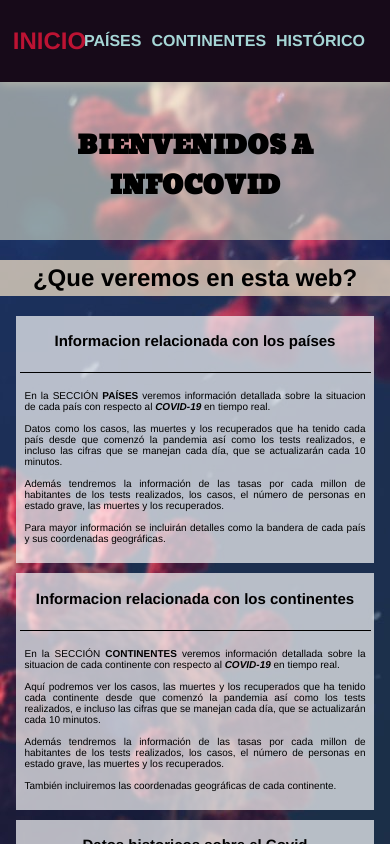
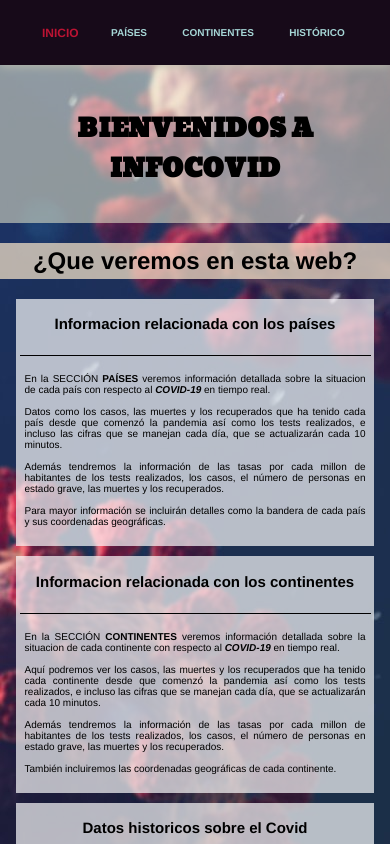
Before and after one commit to jamj2000/disweb, a Svelte app: page / in a window 390 px wide. In both pictures the pointer is over the element "INICIO". Shown: the top 844 px of the page. Built offline with nearby package versions, Linux system fonts and the light colour scheme.

Commit message:
Actualizacion navegador - Fin navegador 2

```diff
--- a/src/Nav.svelte
+++ b/src/Nav.svelte
@@ -53,10 +53,10 @@
     .menu span:hover {
         color: #BC1333;
         transition: transform 0.2s linear;
-        transform: scale(1.5);
+        transform: scale(1.4);
     }
 
-        @media (max-width: 320px) { /* 320 */
+        @media (max-width: 412px) { /* 320 */
             .menu {
                 padding: 10px;
             }
@@ -66,7 +66,7 @@
             .menu span:hover {
                 color: #BC1333;
                 transition: transform 0.2s linear;
-                transform: scale(1.3);
+                transform: scale(1.2);
             }
         }
 
```
